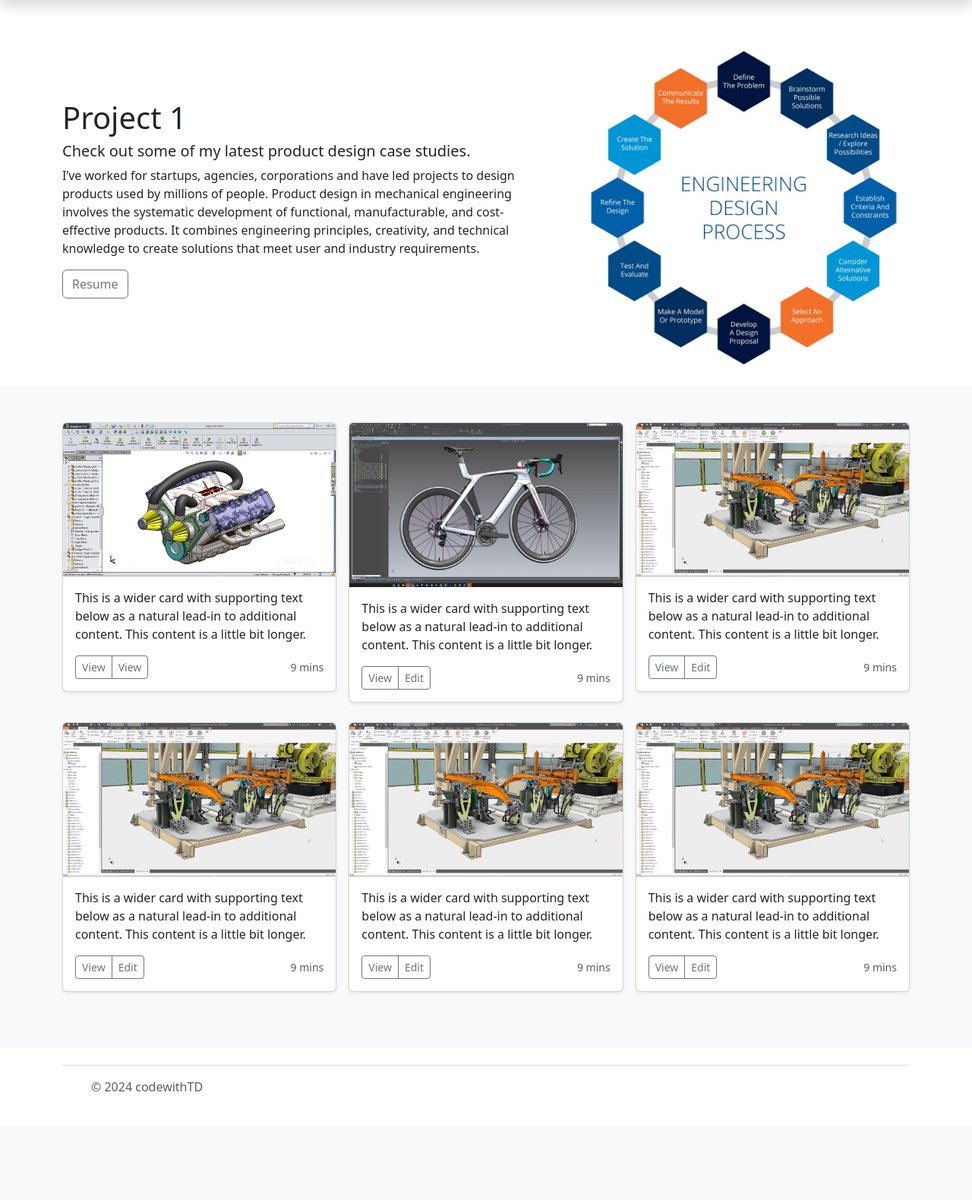
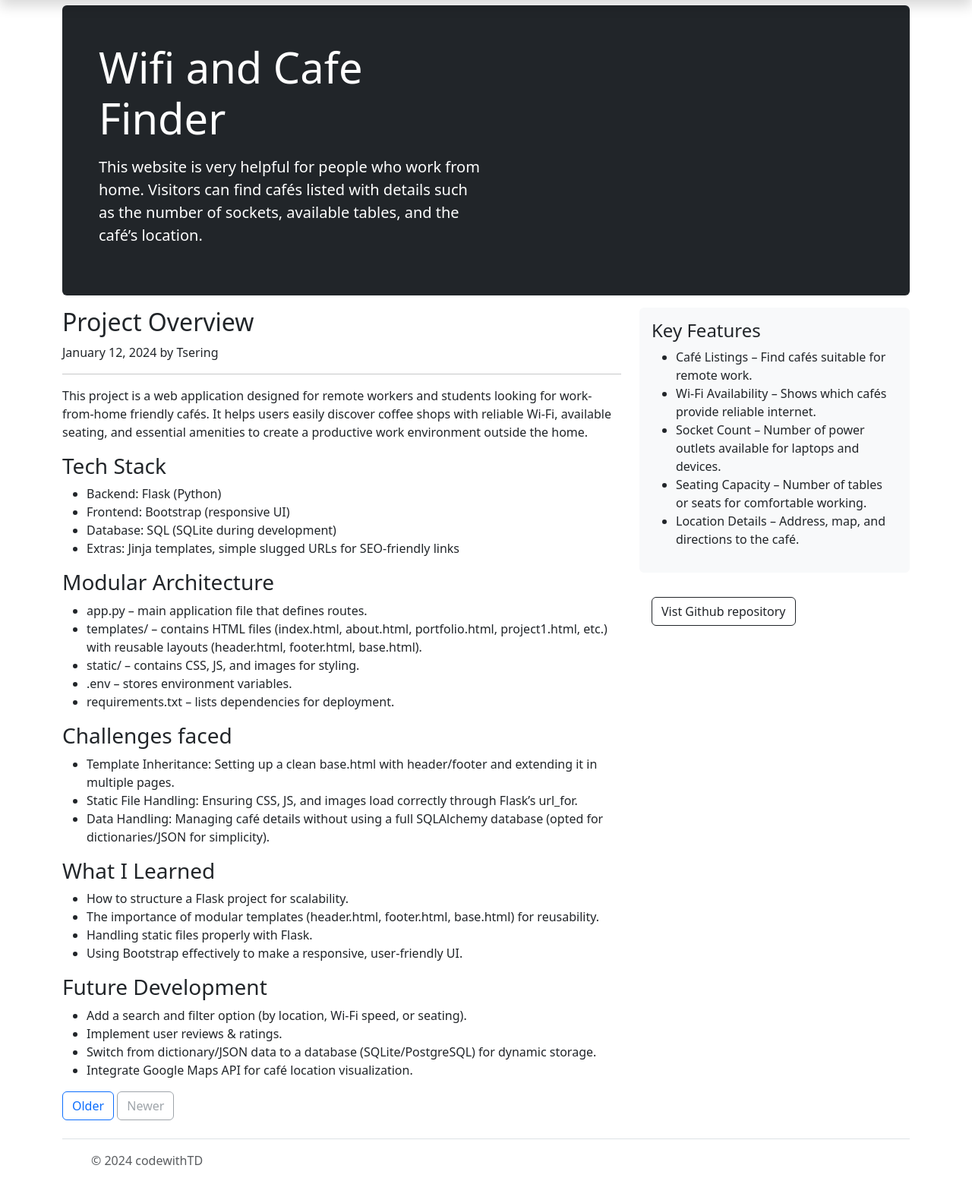
Before and after one commit to dhargyalla/render-flask-deployment, a Flask app: template templates/project1.html in a window 1280 px wide. Shown: the part 89-1669 px from the top of the page at 76% size. Before the commit the page ends 1526 px from the top, so only its background shows below. Run offline with Flask 2, Linux system fonts and the light colour scheme; the template is opened without the code that fills it, so the values that code supplies are empty; some libraries are stand-ins or nearby versions.

Commit message:
comment the webdev.html route

```diff
--- a/app.py
+++ b/app.py
@@ -36,15 +36,15 @@ def about():
 
 @app.route("/portfolio", methods=['GET'])
 def portfolio():
-    return render_template('portfolio.html')
+    return render_template('webdev.html')
 
-@app.route("/project1", methods=['GET'])
+@app.route("/website1", methods=['GET'])
 def project1():
     return render_template('project1.html')
 
-@app.route("/webdev", methods=['GET'])
-def webapp():
-    return render_template('webdev.html')
+# @app.route("/webdev", methods=['GET'])
+# def webapp():
+#     return render_template('webdev.html')
 
 @app.route("/contact", methods=['GET', 'POST'])
 def contact():
--- a/templates/portfolio.html
+++ b/templates/portfolio.html
@@ -3,9 +3,6 @@
 {% block title %} About us {% endblock %}
 
 {% block content %}
-
-
-
 <section class="pt-5 pt-md-11 py-3 pt-5 ">  <!-- About section -->
       <div class="container pt-5">
             <div class="row gx-4 gx-lg-5 mt-5 align-items-center">
--- a/templates/project1.html
+++ b/templates/project1.html
@@ -1,131 +1,104 @@
 {% extends 'base.html' %}
 
-{% block title %} Project 1 {% endblock %}
+{% block title %} Coffee and Wifi{% endblock %}
 
 {% block content %}
 
-
-
-<section class="pt-5 pt-md-11 py-3 pt-5 ">  <!-- About section -->
+<section class="pt-5 pt-md-11 py-3 pt-5 ">  <!-- blog title section -->
       <div class="container pt-5">
-            <div class="row gx-4 gx-lg-5 mt-5 align-items-center">
-              <div class="col-12 col-md-5 order-md-2">
-                <!-- Image -->
-                <img src="static/assets/img/portfolio-design.jpeg" class="img-fluid mb-3 mb-md-0" alt="...">
+            <div class="jumbotron p-3 p-md-5 text-white rounded bg-dark">
+              <div class="col-md-6 px-0">
+                <h1 class="display-4 font-italic">Wifi and Cafe Finder</h1>
+                <p class="lead my-3">
+                  This website is very helpful for people who work from home. Visitors can
+                  find cafés listed with details such as the number of sockets,
+                  available tables, and the café’s location.
+                </p>
               </div>
-              <div class="col-12 col-md-7 order-md-1">
-                <!-- Text -->
-                <h1>Project 1</h1>
-					<h5>Check out some of my latest product design case studies.</h5>
-					<p>I’ve worked for startups, agencies,
-                        corporations and have led projects to design products
-                        used by millions of people. Product design in mechanical engineering involves
-                        the systematic development of functional, manufacturable, and cost-effective products.
-                        It combines engineering principles, creativity, and technical knowledge to create
-                        solutions that meet user and industry requirements.</p>
-                <a class="btn btn-outline-secondary" href="/add_cafe">Resume</a><br><br>
-              </div>
-            </div> <!-- / .row -->
+            </div>
       </div> <!-- / .container -->
 </section>
 
 <section>
-    <div class="album py-5 bg-light">
-      <div class="container">
-        <div class="row row-cols-1 row-cols-sm-2 row-cols-md-3 g-3">
-          <div class="col">
-            <div class="card shadow-sm">
-              <img src="static/assets/img/product-engine.JPG" class="card-img-top" alt="Thumbnail">
-              <div class="card-body">
-                <p class="card-text">This is a wider card with supporting text below as a natural lead-in to additional content. This content is a little bit longer.</p>
-                <div class="d-flex justify-content-between align-items-center">
-                  <div class="btn-group">
-                    <a class="btn btn-sm btn-outline-secondary" href="/project1">View</a>
-                    <a class="btn btn-sm btn-outline-secondary" href="/project1">View</a>
-                  </div>
-                  <small class="text-muted">9 mins</small>
-                </div>
-              </div>
-            </div>
+    <main role="main" class="container">
+      <div class="row">
+        <div class="col-md-8 blog-main">
+          <div class="blog-post">
+            <h2 class="blog-post-title">Project Overview</h2>
+            <p class="blog-post-meta">January 12, 2024 by Tsering</p>
+            <hr>
+            <p>
+              This project is a web application designed for remote workers and students looking
+              for work-from-home friendly cafés. It helps users easily discover coffee shops
+              with reliable Wi-Fi, available seating, and essential amenities to create a
+              productive work environment outside the home.
+            </p>
+            <h3>Tech Stack</h3>
+            <ul>
+              <li>Backend: Flask (Python)</li>
+              <li>Frontend: Bootstrap (responsive UI)</li>
+              <li>Database: SQL (SQLite during development)</li>
+              <li>Extras: Jinja templates, simple slugged URLs for SEO-friendly links</li>
+            </ul>
+            <h3>Modular Architecture</h3>
+            <ul>
+              <li>app.py – main application file that defines routes.</li>
+              <li>templates/ – contains HTML files (index.html, about.html,
+                portfolio.html, project1.html, etc.) with reusable layouts
+                (header.html, footer.html, base.html).</li>
+              <li>static/ – contains CSS, JS, and images for styling.</li>
+              <li>.env – stores environment variables.</li>
+              <li>requirements.txt – lists dependencies for deployment.</li>
+            </ul>
+            <h3>Challenges faced</h3>
+            <ul>
+              <li>Template Inheritance: Setting up a clean base.html with header/footer and
+                extending it in multiple pages.</li>
+              <li>Static File Handling: Ensuring CSS, JS, and images load correctly through Flask’s url_for.</li>
+              <li>Data Handling: Managing café details without using a full SQLAlchemy database (opted for dictionaries/JSON for simplicity).</li>
+            </ul>
+            <h3>What I Learned</h3>
+            <ul>
+              <li>How to structure a Flask project for scalability.</li>
+              <li>The importance of modular templates (header.html, footer.html, base.html) for reusability.</li>
+              <li>Handling static files properly with Flask.</li>
+              <li>Using Bootstrap effectively to make a responsive, user-friendly UI.</li>
+            </ul>
+             <h3>Future Development</h3>
+              <ul>
+                <li>Add a search and filter option (by location, Wi-Fi speed, or seating).</li>
+                <li>Implement user reviews & ratings.</li>
+                <li>Switch from dictionary/JSON data to a database (SQLite/PostgreSQL) for dynamic storage.</li>
+                <li>Integrate Google Maps API for café location visualization.</li>
+              </ul>
+          </div><!-- /.blog-post -->
+
+          <nav class="blog-pagination">
+            <a class="btn btn-outline-primary" href="#">Older</a>
+            <a class="btn btn-outline-secondary disabled" href="#">Newer</a>
+          </nav>
+
+        </div><!-- /.blog-main -->
+
+        <aside class="col-md-4 blog-sidebar">
+          <div class="p-3 mb-3 bg-light rounded">
+            <h4 class="font-italic">Key Features</h4>
+            <ul>
+              <li>Café Listings – Find cafés suitable for remote work.</li>
+              <li>Wi-Fi Availability – Shows which cafés provide reliable internet.</li>
+              <li>Socket Count – Number of power outlets available for laptops and devices.</li>
+              <li>Seating Capacity – Number of tables or seats for comfortable working.</li>
+              <li>Location Details – Address, map, and directions to the café.</li>
+            </ul>
           </div>
-          <div class="col">
-            <div class="card shadow-sm">
-              <img src="static/assets/img/product-cycle.png" class="card-img-top" alt="Thumbnail">
-              <div class="card-body">
-                <p class="card-text">This is a wider card with supporting text below as a natural lead-in to additional content. This content is a little bit longer.</p>
-                <div class="d-flex justify-content-between align-items-center">
-                  <div class="btn-group">
-                    <button type="button" class="btn btn-sm btn-outline-secondary">View</button>
-                    <button type="button" class="btn btn-sm btn-outline-secondary">Edit</button>
-                  </div>
-                  <small class="text-muted">9 mins</small>
-                </div>
-              </div>
-            </div>
+
+          <div class="p-3">
+            <a href="#" class="btn active" role="button" aria-pressed="true">Vist Github repository</a>
           </div>
-          <div class="col mb-4">
-            <div class="card shadow-sm">
-              <img src="static/assets/img/product-car.avif" class="card-img-top" alt="Thumbnail">
-              <div class="card-body">
-                <p class="card-text">This is a wider card with supporting text below as a natural lead-in to additional content. This content is a little bit longer.</p>
-                <div class="d-flex justify-content-between align-items-center">
-                  <div class="btn-group">
-                    <button type="button" class="btn btn-sm btn-outline-secondary">View</button>
-                    <button type="button" class="btn btn-sm btn-outline-secondary">Edit</button>
-                  </div>
-                  <small class="text-muted">9 mins</small>
-                </div>
-              </div>
-            </div>
-          </div>
-          <div class="col mb-4">
-            <div class="card shadow-sm">
-              <img src="static/assets/img/product-car.avif" class="card-img-top" alt="Thumbnail">
-              <div class="card-body">
-                <p class="card-text">This is a wider card with supporting text below as a natural lead-in to additional content. This content is a little bit longer.</p>
-                <div class="d-flex justify-content-between align-items-center">
-                  <div class="btn-group">
-                    <button type="button" class="btn btn-sm btn-outline-secondary">View</button>
-                    <button type="button" class="btn btn-sm btn-outline-secondary">Edit</button>
-                  </div>
-                  <small class="text-muted">9 mins</small>
-                </div>
-              </div>
-            </div>
-          </div>
-          <div class="col mb-4">
-            <div class="card shadow-sm">
-              <img src="static/assets/img/product-car.avif" class="card-img-top" alt="Thumbnail">
-              <div class="card-body">
-                <p class="card-text">This is a wider card with supporting text below as a natural lead-in to additional content. This content is a little bit longer.</p>
-                <div class="d-flex justify-content-between align-items-center">
-                  <div class="btn-group">
-                    <button type="button" class="btn btn-sm btn-outline-secondary">View</button>
-                    <button type="button" class="btn btn-sm btn-outline-secondary">Edit</button>
-                  </div>
-                  <small class="text-muted">9 mins</small>
-                </div>
-              </div>
-            </div>
-          </div>
-          <div class="col mb-4">
-            <div class="card shadow-sm">
-              <img src="static/assets/img/product-car.avif" class="card-img-top" alt="Thumbnail">
-              <div class="card-body">
-                <p class="card-text">This is a wider card with supporting text below as a natural lead-in to additional content. This content is a little bit longer.</p>
-                <div class="d-flex justify-content-between align-items-center">
-                  <div class="btn-group">
-                    <button type="button" class="btn btn-sm btn-outline-secondary">View</button>
-                    <button type="button" class="btn btn-sm btn-outline-secondary">Edit</button>
-                  </div>
-                  <small class="text-muted">9 mins</small>
-                </div>
-              </div>
-            </div>
-          </div>
-        </div>
-      </div>
-  </div>
+        </aside><!-- /.blog-sidebar -->
+
+      </div><!-- /.row -->
+    </main>
 </section>
 
 
--- a/templates/webdev.html
+++ b/templates/webdev.html
@@ -38,7 +38,6 @@
                  <span class="badge bg-info text-dark m-1">SQL</span>
                 <div class="d-flex justify-content-between align-items-center">
                   <div class="btn-group mt-4">
-                    <a class="btn btn-sm btn-outline-secondary" href="/project1">View</a>
                     <a class="btn btn-sm btn-outline-secondary" href="https://github.com/dhargyalla/Tech-Haven-Cafe" target="_blank">Github repo</a>
                   </div>
                   <small class="text-muted">9 mins</small>
@@ -60,7 +59,6 @@
                  <span class="badge bg-secondary text-dark m-1">CSS</span>
                 <div class="d-flex justify-content-between align-items-center">
                   <div class="btn-group mt-4">
-                    <a class="btn btn-sm btn-outline-secondary" href="/project1">View</a>
                     <a class="btn btn-sm btn-outline-secondary" href="https://yamunakhimtsang.org/" target="_blank">Vist site</a>
                   </div>
                   <small class="text-muted">9 mins</small>
@@ -81,7 +79,6 @@
                  <span class="badge bg-success text-dark m-1">Google Analytics</span>
                 <div class="d-flex justify-content-between align-items-center">
                   <div class="btn-group mt-4">
-                    <a class="btn btn-sm btn-outline-secondary" href="/project1">View</a>
                     <a class="btn btn-sm btn-outline-secondary" href="https://www.tibetartsandhealing.com/" target="_blank">Visit site</a>
                   </div>
                   <small class="text-muted">9 mins</small>
@@ -100,7 +97,6 @@
                 <span class="badge bg-info text-dark m-1">Facebook Analytics</span>
                 <div class="d-flex justify-content-between align-items-center">
                   <div class="btn-group mt-4">
-                    <a class="btn btn-sm btn-outline-secondary" href="/project1">View</a>
                     <a class="btn btn-sm btn-outline-secondary" href="https://tibetmedicines.com/" target="_blank">Visit site</a>
                   </div>
                   <small class="text-muted">9 mins</small>
@@ -120,7 +116,6 @@
                 <span class="badge bg-info text-dark m-1">SQLAlchemy</span>
                 <div class="d-flex justify-content-between align-items-center">
                   <div class="btn-group mt-4">
-                    <a class="btn btn-sm btn-outline-secondary" href="/project1">View</a>
                     <a class="btn btn-sm btn-outline-secondary" href="https://github.com/dhargyalla/Job-application-portal" target="_blank">Visit gitrepo</a>
                   </div>
                   <small class="text-muted">9 mins</small>
@@ -139,7 +134,6 @@
                 <span class="badge bg-info text-dark m-1">Plugins</span>
                 <div class="d-flex justify-content-between align-items-center">
                   <div class="btn-group mt-4">
-                    <a class="btn btn-sm btn-outline-secondary" href="/project1">View</a>
                     <a class="btn btn-sm btn-outline-secondary" href="https://bodrigpa.org/" target="_blank">Visit site</a>
                   </div>
                   <small class="text-muted">9 mins</small>
```
Also changed, not shown: templates/index.html (+33 -32 lines).
